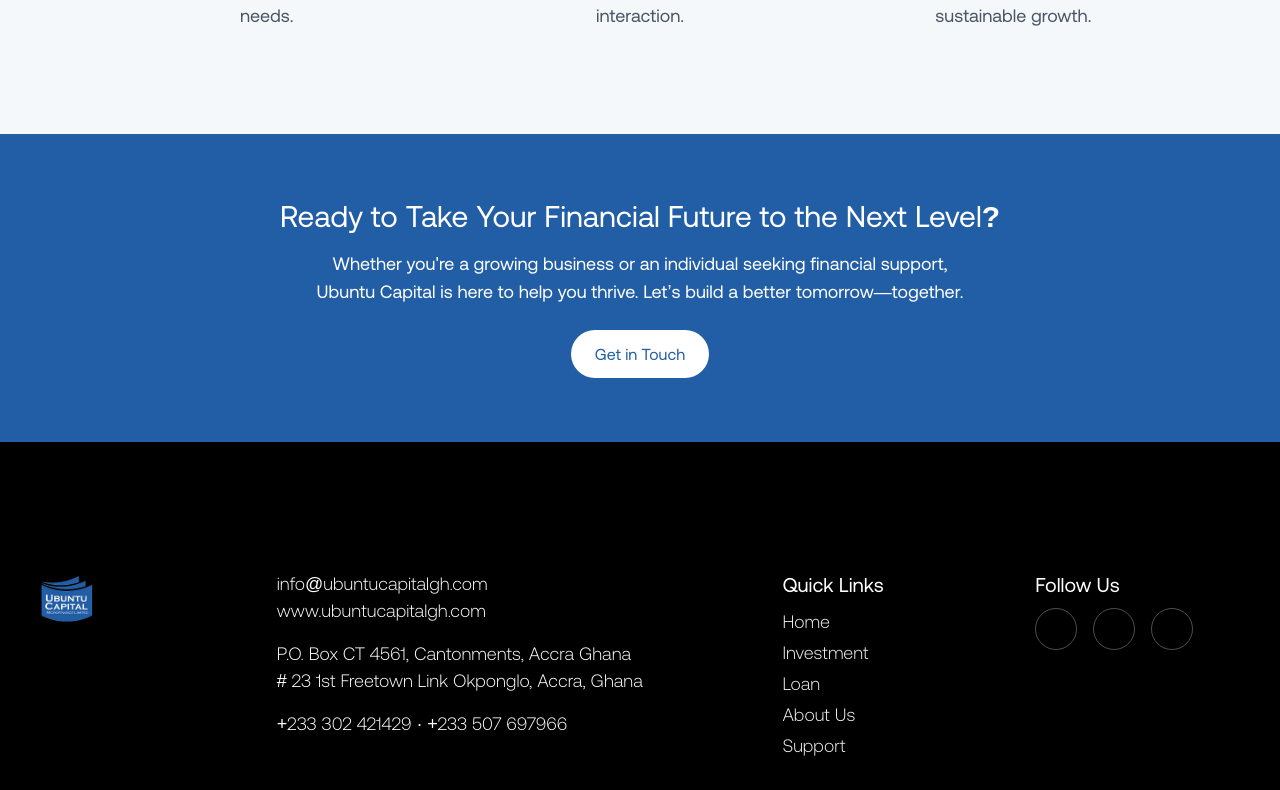
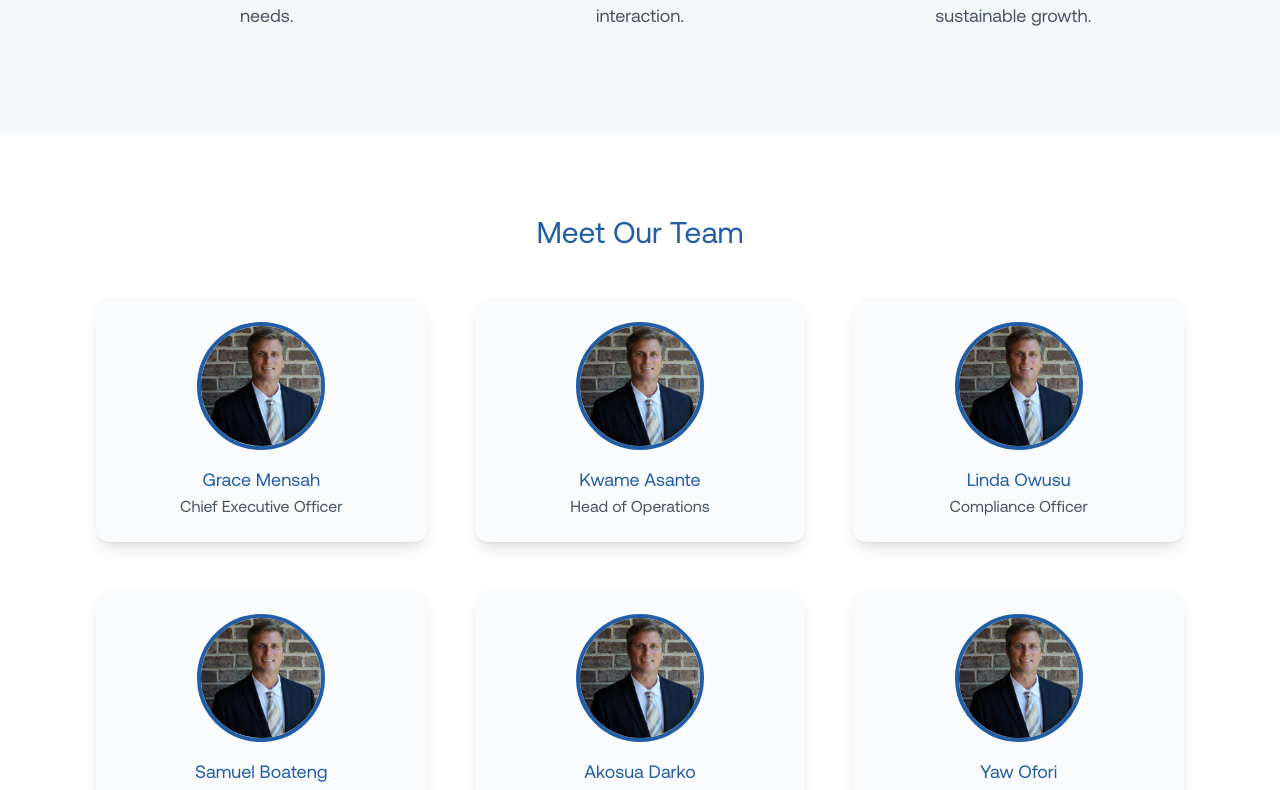
Before and after one commit to Access89/ubuntu-website, a React (Vite) app: page /about in a window 1280 px wide. Shown: the part 1324-2114 px from the top of the page. Built offline with nearby package versions, Linux system fonts and the light colour scheme; some icons are missing.

Commit message:
add our team section

```diff
--- a/src/pages/About.tsx
+++ b/src/pages/About.tsx
@@ -1,4 +1,5 @@
 import { Icon } from "@iconify/react/dist/iconify.js";
+import CEO from "@/assets/images/CEO.jpg";
 
 const AboutUs = () => {
   return (
@@ -140,6 +141,64 @@
         </div>
       </section>
 
+      {/* Our Team Section */}
+      <section className="bg-white py-20 px-6 md:px-16 lg:px-24">
+        <div className="max-w-6xl mx-auto text-center">
+          <h2 className="text-3xl font-semibold mb-12 text-[#225EA6]">
+            Meet Our Team
+          </h2>
+          <div className="grid sm:grid-cols-2 md:grid-cols-3 gap-12">
+            {[
+              {
+                name: "Grace Mensah",
+                role: "Chief Executive Officer",
+                img: CEO,
+              },
+              {
+                name: "Kwame Asante",
+                role: "Head of Operations",
+                img: CEO,
+              },
+              {
+                name: "Linda Owusu",
+                role: "Compliance Officer",
+                img: CEO,
+              },
+              {
+                name: "Samuel Boateng",
+                role: "Finance Manager",
+                img: CEO,
+              },
+              {
+                name: "Akosua Darko",
+                role: "Customer Relations Lead",
+                img: CEO,
+              },
+              {
+                name: "Yaw Ofori",
+                role: "IT & Systems Lead",
+                img: CEO,
+              },
+            ].map((member, index) => (
+              <div
+                key={index}
+                className="flex flex-col items-center text-center shadow-lg rounded-xl p-6 bg-[#F9FBFD] hover:shadow-xl transition duration-300"
+              >
+                <img
+                  src={member.img}
+                  alt={member.name}
+                  className="w-32 h-32 object-cover rounded-full mb-4 border-4 border-[#225EA6]"
+                />
+                <h3 className="text-lg font-semibold text-[#225EA6]">
+                  {member.name}
+                </h3>
+                <p className="text-gray-600">{member.role}</p>
+              </div>
+            ))}
+          </div>
+        </div>
+      </section>
+
       {/* Call to Action */}
       <section className="bg-[#225EA6] text-white py-16 px-6 md:px-16 lg:px-24">
         <div className="max-w-6xl mx-auto text-center px-5">
```
Also changed, not shown: src/assets/images/CEO.jpg (added).
